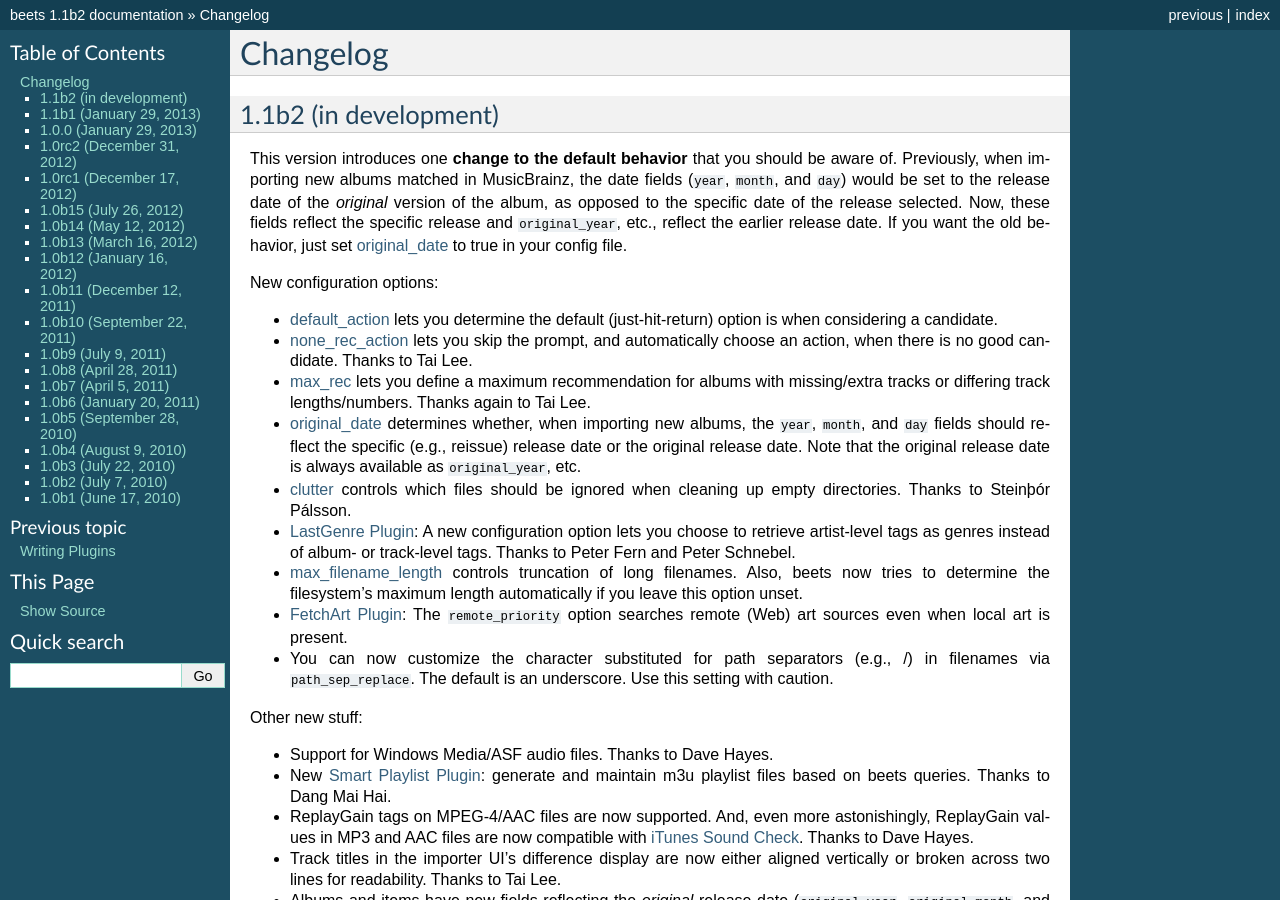
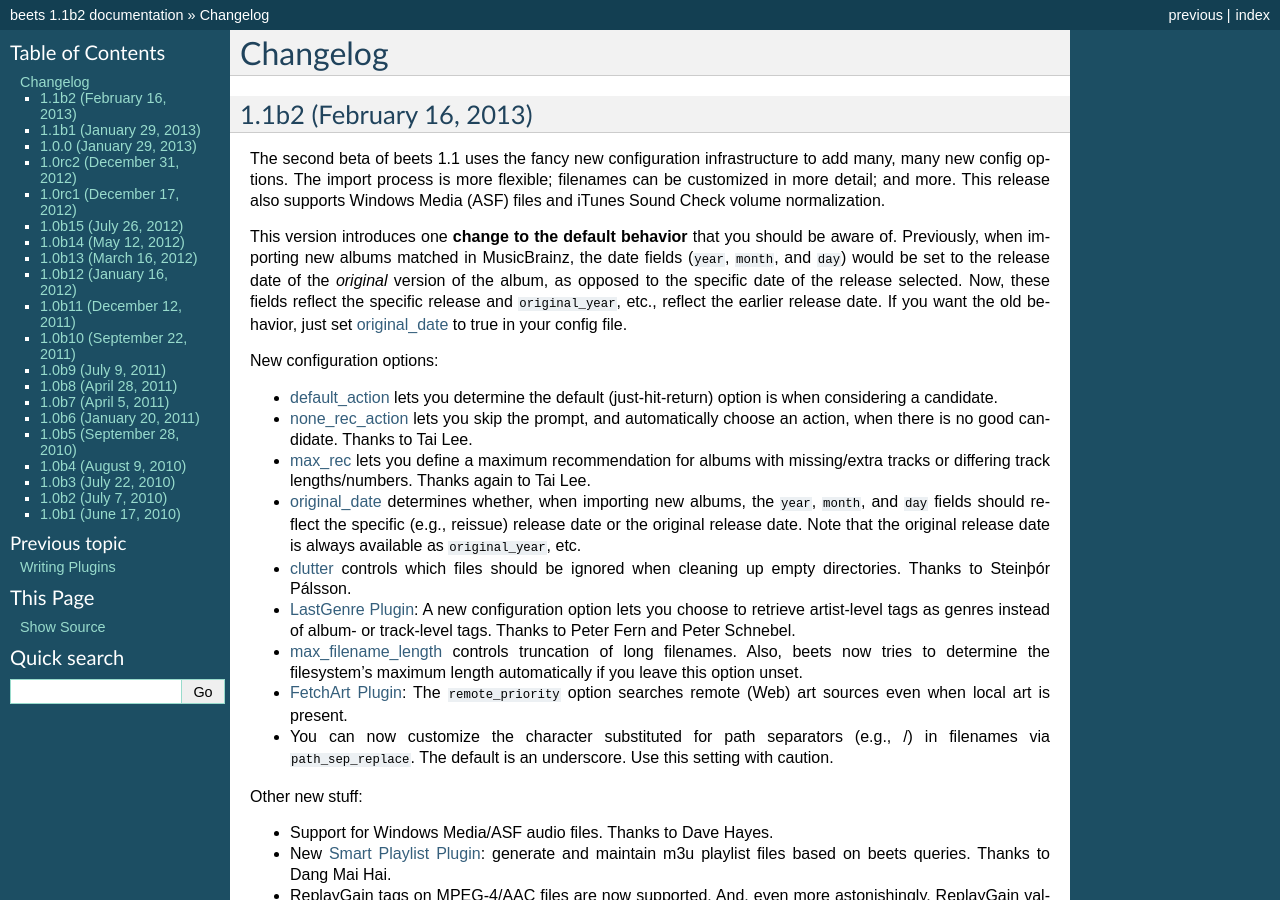
Before and after one commit to google-code-export/beets, a Sphinx documentation site: the page built from docs/changelog.rst, in a window 1280 px wide and 900 px high. Built offline with Sphinx 7.4.7, drawn with Linux system fonts in a browser that asks for light colours.

Commit message:
summary paragraph for 1.1b2

```diff
--- a/docs/changelog.rst
+++ b/docs/changelog.rst
@@ -1,8 +1,13 @@
 Changelog
 =========
 
-1.1b2 (in development)
-----------------------
+1.1b2 (February 16, 2013)
+-------------------------
+
+The second beta of beets 1.1 uses the fancy new configuration infrastructure to
+add many, many new config options. The import process is more flexible;
+filenames can be customized in more detail; and more. This release also
+supports Windows Media (ASF) files and iTunes Sound Check volume normalization.
 
 This version introduces one **change to the default behavior** that you should
 be aware of. Previously, when importing new albums matched in MusicBrainz, the
```
